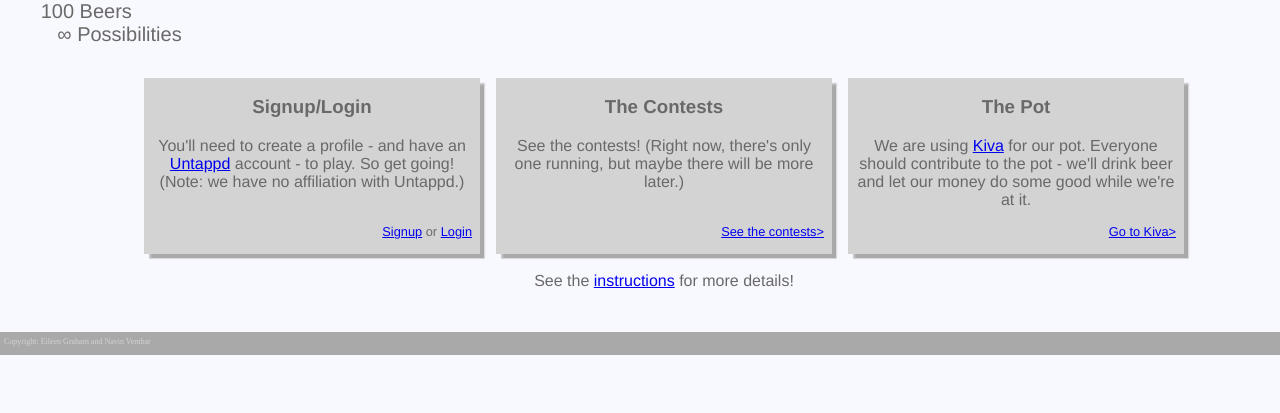
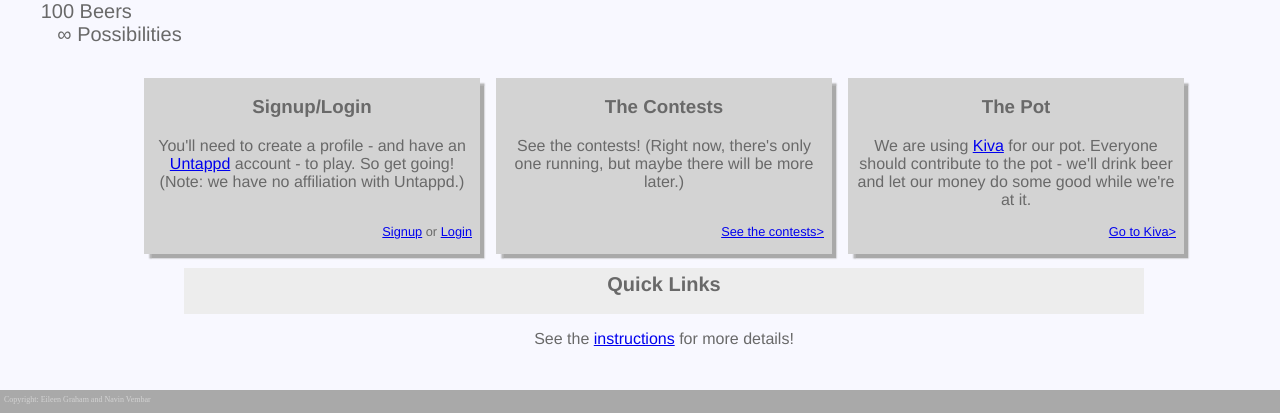
Before and after one commit to nvembar/onehundredbeers, a Django app: template beers/templates/beers/index.html in a window 1280 px wide. Shown: the part 583-996 px from the top of the page. Before the commit the page ends 938 px from the top, so only its background shows below. Run offline with Django 3.2, Linux system fonts and the light colour scheme; the template is opened without the code that fills it, so the values that code supplies are empty.

Commit message:
Added quicklinks

```diff
--- a/beers/templates/beers/index.html
+++ b/beers/templates/beers/index.html
@@ -59,6 +59,18 @@
 	</div>
 	<div style="clear: both">&nbsp;</div>
 
+	<div class="quicklinks">
+		<h4>Quick Links</h4>
+
+		<ul>
+		{% for c in contests %}
+		<li>
+			<a href="{% url 'contest' contest_id=c.id %}">{{ c.name }}</a> <span style="font-size: 0.9em">(Other Links: <a href="{% url 'leaderboard' contest_id=c.id %}">Leaderboard</a>&nbsp;&nbsp;<a href="{% url 'beer-list' contest_id=c.id %}">Beers</a>)</span>
+		</li>
+		{% endfor %}
+		</ul>
+	</div>
+
 	<div style="margin-top: 1em; text-align: center">
 	See the <a href="{% url 'instructions' %}">instructions</a> for more details!
 	</div>
--- a/hundred_beers/static/css/beers.css
+++ b/hundred_beers/static/css/beers.css
@@ -438,3 +438,27 @@ img.column-icon {
 .dialog-box {
   background-color: darkgrey;
 }
+
+/* line 468, ../../../styles/sass/beers.scss */
+.quicklinks {
+  width: 75%;
+  margin-left: 12.5%;
+  margin-right: 12.5%;
+  background-color: #ededed;
+  text-align: center;
+  margin-top: 0.75em;
+  margin-bottom: 0.75em;
+  padding-top: 0.1em;
+  padding-bottom: 0.1em;
+}
+/* line 478, ../../../styles/sass/beers.scss */
+.quicklinks ul {
+  text-align: left;
+  list-style-type: square;
+}
+/* line 482, ../../../styles/sass/beers.scss */
+.quicklinks h4 {
+  font-size: 1.25em;
+  margin-top: 0.20em;
+  margin-bottom: 0.20em;
+}
--- a/styles/sass/beers.scss
+++ b/styles/sass/beers.scss
@@ -464,3 +464,24 @@ $validation-button-color: #599bb3;
 .dialog-box {
   background-color: darkgrey;
 }
+
+.quicklinks {
+  width: 75%;
+  margin-left: 12.5%;
+  margin-right: 12.5%;
+  background-color: lighten(lightgrey, 10%);
+  text-align: center;
+  margin-top: 0.75em;
+  margin-bottom: 0.75em;
+  padding-top: 0.1em;
+  padding-bottom: 0.1em;
+  ul {
+    text-align: left;
+    list-style-type: square;
+  }
+  h4 {
+    font-size: 1.25em;
+    margin-top: 0.20em;
+    margin-bottom: 0.20em;
+  }
+}
```
